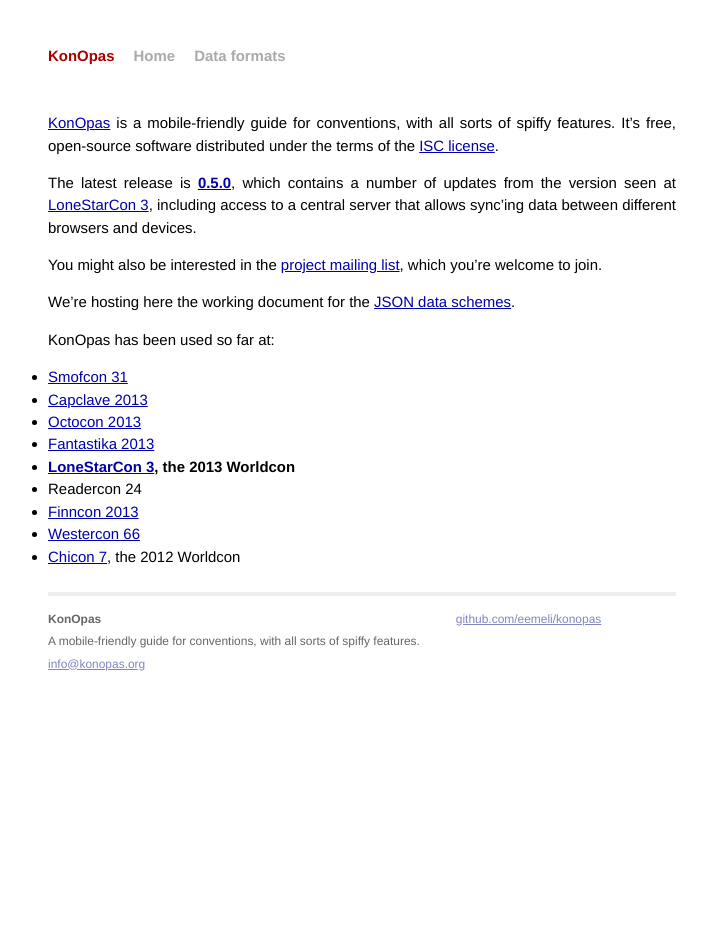
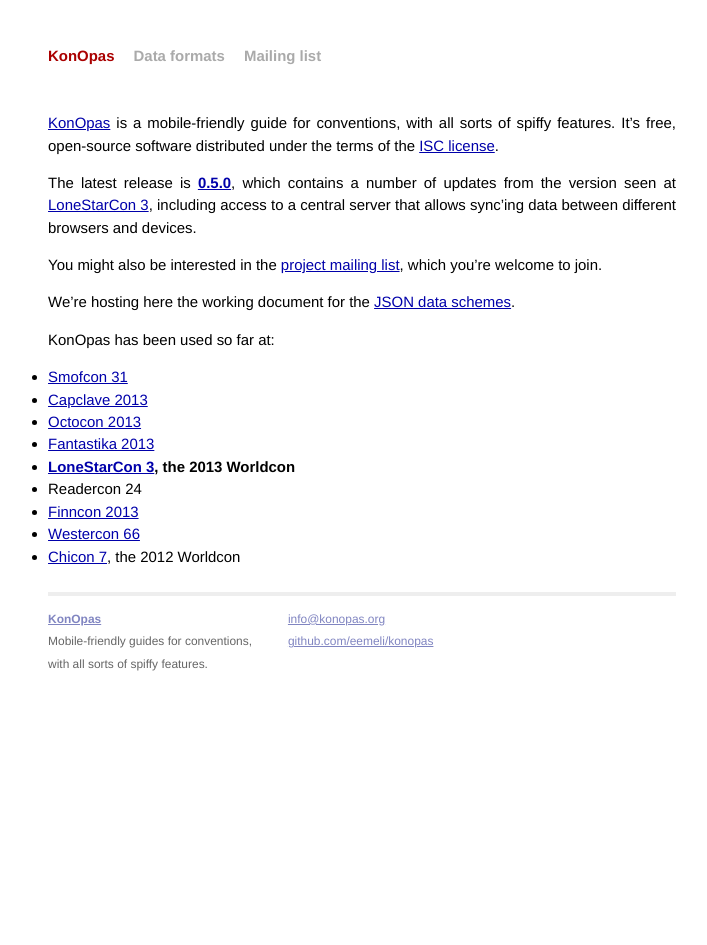
Before and after one commit to konopas/konopas.github.io, a Jekyll site: the page built from index.md, in a window 1280 px wide. Shown: the whole page, without its empty margins (278-985 px from the left). Built offline with Jekyll 4.4.1, drawn with Linux system fonts in a browser that asks for light colours; Markdown is read by kramdown in place of the engine named in the settings.

Commit message:
added list.md; updated & cleaned _layouts/default.html

```diff
--- a/_layouts/default.html
+++ b/_layouts/default.html
@@ -3,43 +3,32 @@
 <head>
 <meta charset="utf-8">
 <meta http-equiv="X-UA-Compatible" content="IE=edge,chrome=1">
-        <title>{{ page.title }}</title>
+<title>KonOpas{% if page.title and page.title != 'KonOpas' %} - {{ page.title }}{% endif %}</title>
 <meta name="viewport" content="width=device-width">
 
-        <!-- syntax highlighting CSS -->
 <link rel="stylesheet" href="/css/syntax.css">
-
-        <!-- Custom CSS -->
 <link rel="stylesheet" href="/css/main.css">
 
-    </head>
 <body>
+<div class="site">
 
-        <div class="site">
 <div class="header">
 <h1 class="title"><a href="/">{{ site.name }}</a></h1>
-            <a class="extra" href="/">Home</a>
-            <a class="extra" href="/data-fmt">Data formats</a>
+<a class="extra{% if page.url contains '/data-fmt' %} this{% endif %}" href="/data-fmt">Data formats</a>
+<a class="extra{% if page.url contains '/list' %} this{% endif %}" href="/list">Mailing list</a>
 </div>
 
 {{ content }}
 
 <div class="footer">
-            <div class="contact">
-              <p>
-                <b>{{ site.name }}</b><br />
-				A mobile-friendly guide for conventions, with all sorts of spiffy features.<br />
-                <span class="email">gro.saponok@ofni</span>
-              </p>
+<p class="contact"><b><a href="/">{{ site.name }}</a></b><br>
+Mobile-friendly guides for conventions,<br>with all sorts of spiffy features.<br>
+
+<p class="contact">
+<span class="email">gro.saponok@ofni</span><br>
+<a href="https://github.com/eemeli/konopas">github.com/eemeli/konopas</a><br>
 </div>
-            <div class="contact">
-              <p>
-                <a href="https://github.com/eemeli/konopas">github.com/eemeli/konopas</a><br />
-              </p>
-            </div>
-          </div>
+
 </div>
 
 <script src="/site.js"></script>
-    </body>
-</html>
```
Also changed, not shown: list.md (added, +15 -0 lines). Lines whose indentation alone changed are shown as unchanged.
